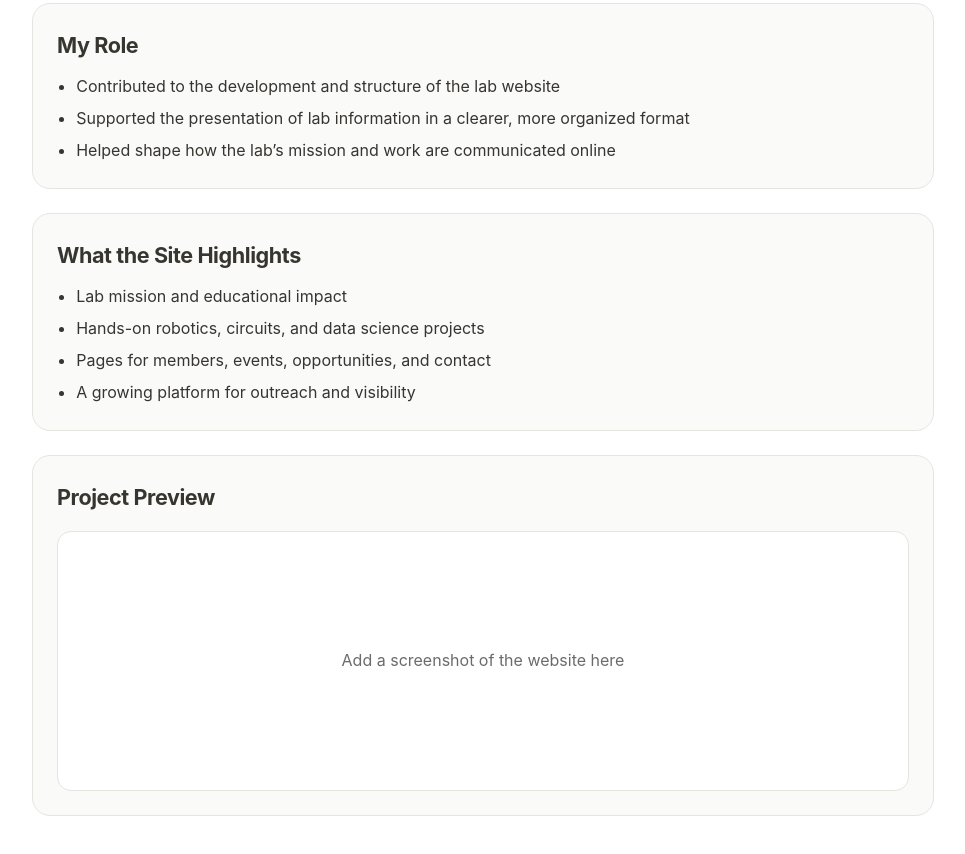
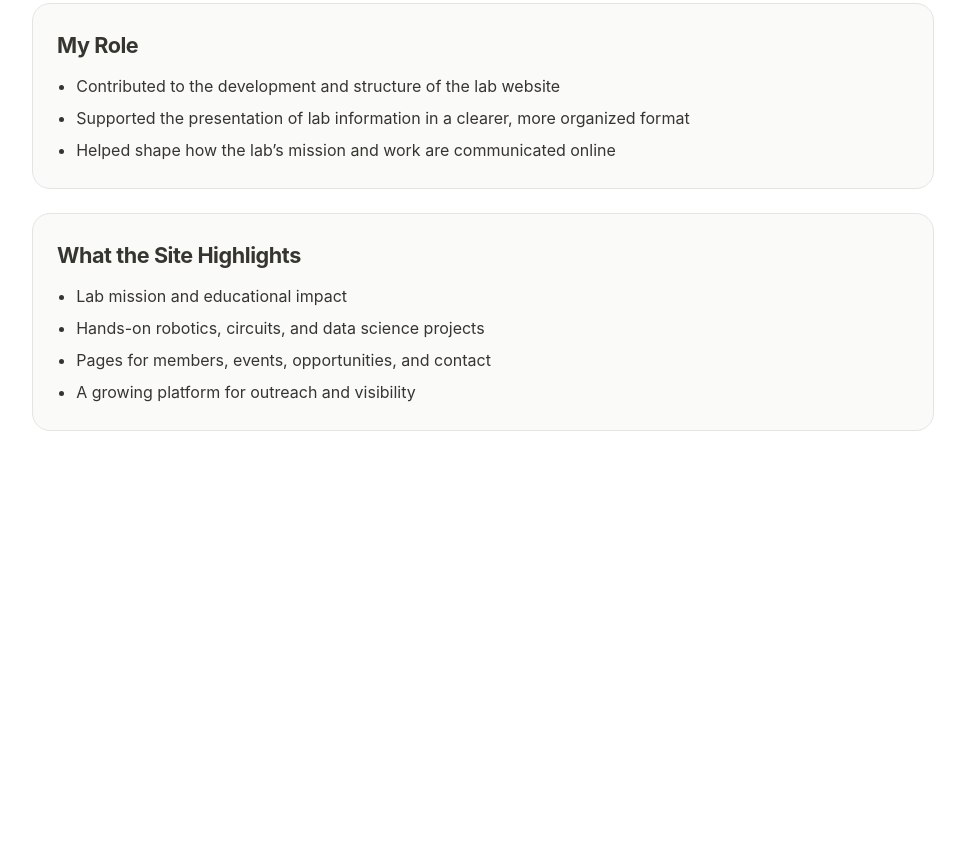
Before and after one commit to jameramellyn/portfolio, a plain HTML site: page projects/hdsi-lab.html in a window 1280 px wide. Shown: the part 840-1694 px from the top of the page, without its empty margins (157-1122 px from the left). After the commit the page ends 1375 px from the top, so only its background shows below. Drawn offline with Linux system fonts and the light colour scheme.

Commit message:
fixed_hdsi

```diff
--- a/projects/hdsi-lab.html
+++ b/projects/hdsi-lab.html
@@ -238,12 +238,6 @@
       </ul>
     </section>
 
-    <section class="project-section">
-      <h2>Project Preview</h2>
-      <div class="screenshot-placeholder">
-        Add a screenshot of the website here
-      </div>
-    </section>
   </main>
 </body>
 </html>
```
